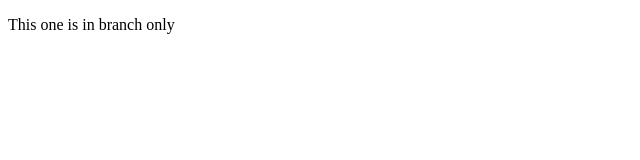
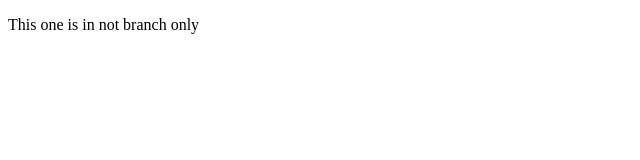
Before and after one commit to jSanchoDev/jSanchoDev.github.io, a plain HTML site: page index.html in a window 1280 px wide. Shown: the full height of the page, 0-640 px from the left. Drawn offline with Linux system fonts and the light colour scheme.

Commit message:
merge diff test

```diff
--- a/index.html
+++ b/index.html
@@ -5,6 +5,6 @@
     <title>GitHub Pages test</title>
 </head>
 <body>
-<p>This one is in branch only</p>
+<p>This one is in not branch only</p>
 </body>
 </html>
```
